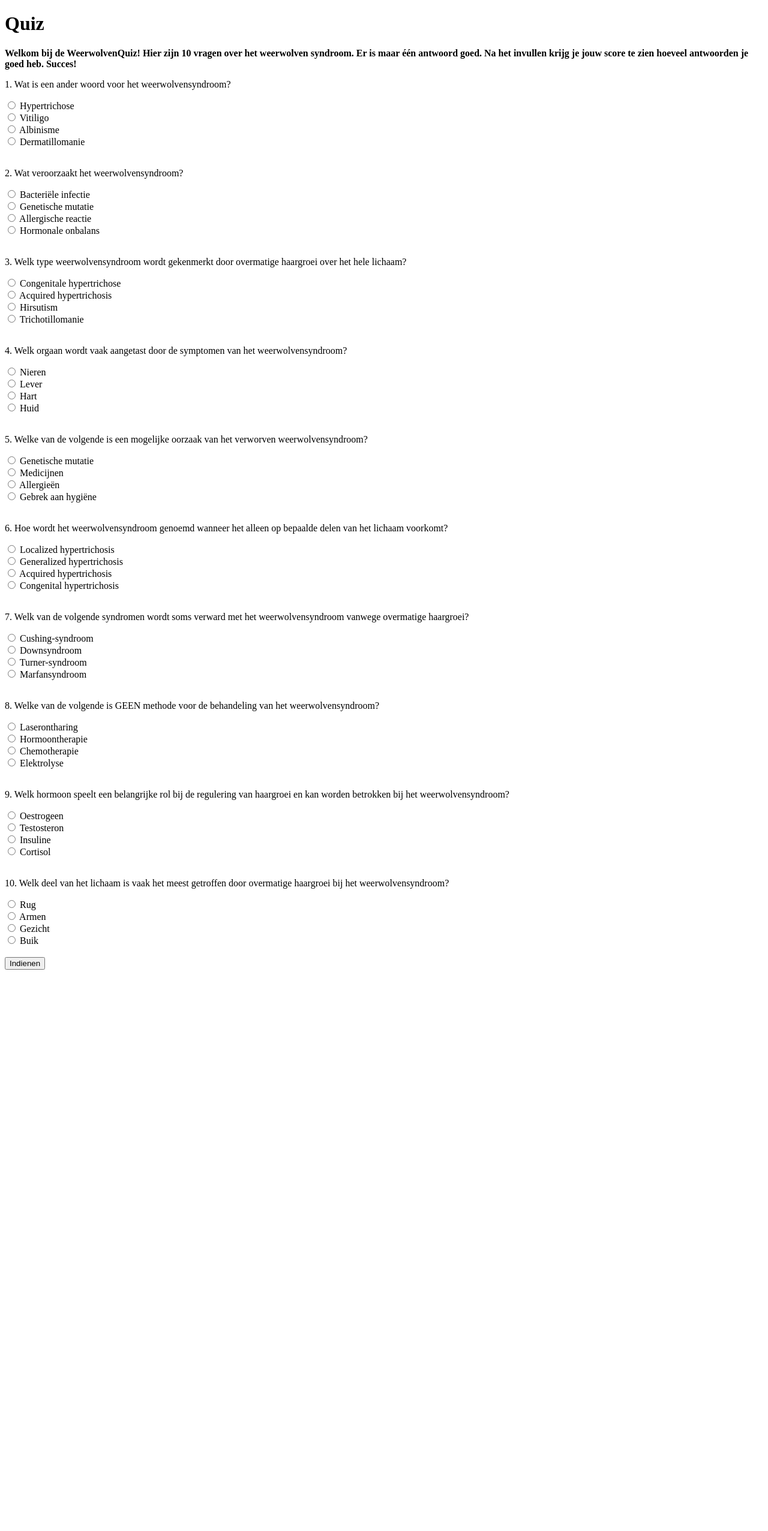
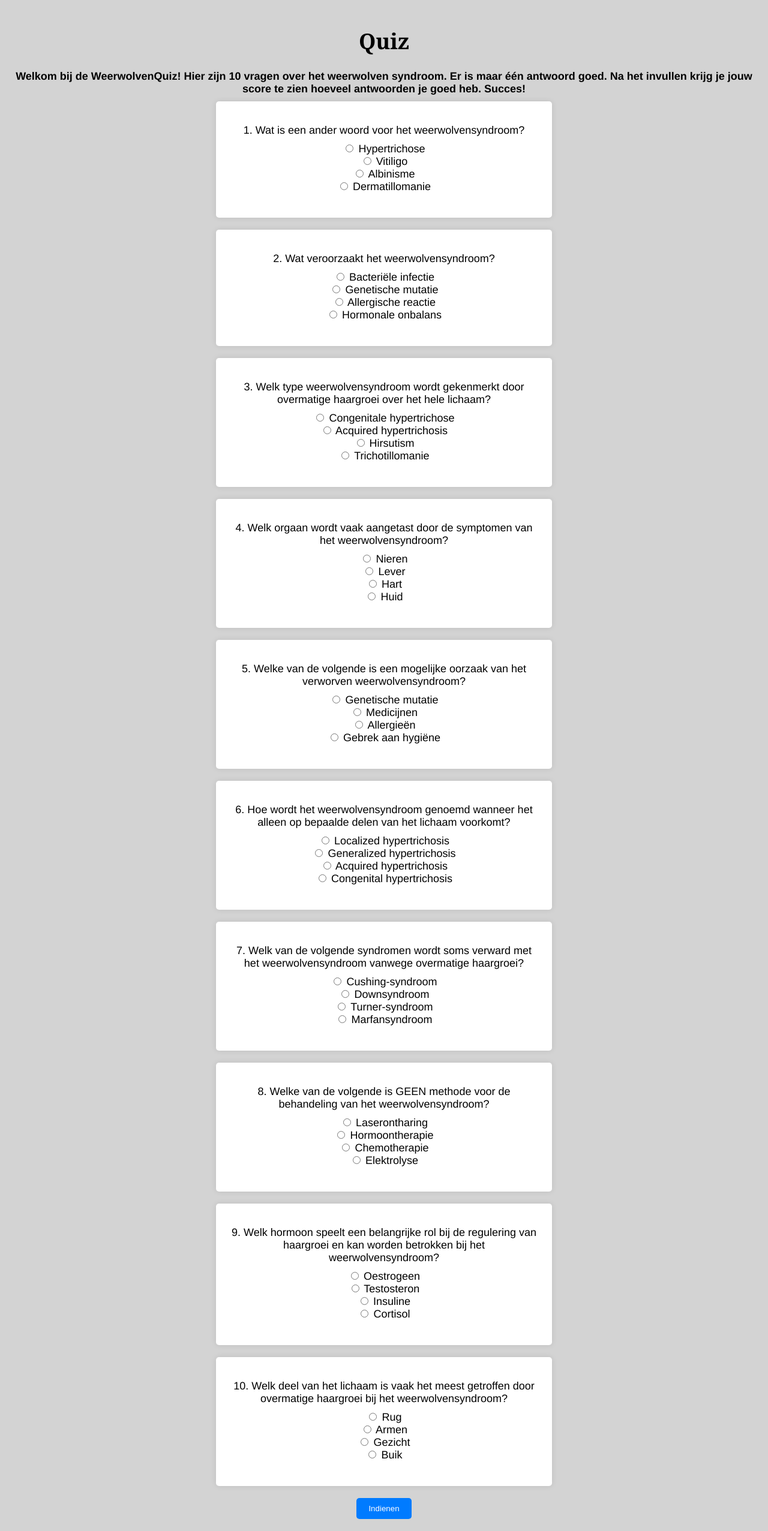
Before and after one commit to WoutervanderRolBrouwer/Hypertrichose, a PHP site: page /Quiz/quiz.php in a window 1280 px wide. Shown: the whole page at 60% size. Before the commit the page ends 1617 px from the top, so only its background shows below. Run offline with PHP 8.4, Linux system fonts and the light colour scheme; style sheets or scripts are compiled from the project's sources.

Commit message:
Quiz Pagina aangepast.

```diff
--- /dev/null
+++ b/Quiz/Styling/quiz.css
@@ -0,0 +1,39 @@
+body {
+    background-color: #f2f2f2; /* Light grey background color */
+    color: #000; /* Black text color */
+    font-family: Arial, sans-serif; /* Example font family */
+}
+.header {
+    text-align: center;
+    background-color: lightgray; /* Example primary color */
+    color: black;
+    padding: 20px;
+    margin-bottom: 20px;
+}
+form {
+    max-width: 600px;
+    margin: 0 auto;
+    padding: 0 20px;
+}
+p {
+    margin-bottom: 10px;
+}
+input[type="radio"] {
+    margin-bottom: 5px;
+}
+input[type="submit"] {
+    background-color: #007bff; /* Example primary color */
+    color: white;
+    padding: 10px 20px;
+    border: none;
+    cursor: pointer;
+    border-radius: 5px;
+    font-family: Arial, sans-serif; /* Example font family */
+}
+.question-block {
+    background-color: #fff; /* Witte achtergrondkleur */
+    padding: 20px;
+    border-radius: 5px;
+    box-shadow: 0 0 10px rgba(0, 0, 0, 0.1); /* Schaduw effect */
+    margin-bottom: 20px; /* Ruimte onder elke vraag */
+}
--- /dev/null
+++ b/Quiz/Styling/quiz.scss
@@ -0,0 +1,50 @@
+// Define variables for colors and other common styles
+$primary-color: #007bff; // Voorbeeld hoofdkleur
+$font-family: Arial, sans-serif; // Voorbeeld lettertype
+$background-color: #f2f2f2; // Lichtgrijze achtergrondkleur
+$text-color: #000; // Zwarte tekstkleur
+
+// Style the header
+.header {
+    text-align: center;
+    background-color: $primary-color;
+    color: white;
+    padding: 20px;
+    margin-bottom: 20px;
+}
+
+// Style the body
+body {
+    background-color: $background-color;
+    color: $text-color;
+    font-family: $font-family;
+}
+
+// Style the form
+form {
+    max-width: 600px;
+    margin: 0 auto;
+    padding: 0 20px;
+}
+
+// Style the questions
+p {
+    margin-bottom: 10px;
+}
+
+input[type="radio"] {
+    margin-bottom: 5px;
+}
+
+// Style the submit button
+input[type="submit"] {
+    background-color: $primary-color;
+    color: white;
+    padding: 10px 20px;
+    border: none;
+    cursor: pointer;
+    border-radius: 5px;
+    font-family: $font-family;
+}
+
+// Add additional styles as needed
--- a/Quiz/quiz.php
+++ b/Quiz/quiz.php
@@ -4,6 +4,9 @@
     <meta charset="UTF-8">
     <meta name="viewport" content="width=device-width, initial-scale=1.0">
     <title>Hypertrichose</title>
+    <link rel="stylesheet" href="../css/main.css">
+    <link rel="stylesheet" href="../css/style.css">
+    <link rel="stylesheet" href="../Quiz/Styling/quiz.css">
 </head>
 <body>
     <div class="header">
@@ -19,69 +22,90 @@
 
 
         <form action="quiz_result.php" method="post">
+
+        <div class="question-block">
         <p>1. Wat is een ander woord voor het weerwolvensyndroom?</p>
         <input type="radio" name="question1" value="a"> Hypertrichose<br>
         <input type="radio" name="question1" value="b"> Vitiligo<br>
         <input type="radio" name="question1" value="c"> Albinisme<br>
         <input type="radio" name="question1" value="d"> Dermatillomanie<br><br>
+        </div>
 
+        <div class="question-block">
         <p>2. Wat veroorzaakt het weerwolvensyndroom?</p>
         <input type="radio" name="question2" value="a"> Bacteriële infectie<br>
         <input type="radio" name="question2" value="b"> Genetische mutatie<br>
         <input type="radio" name="question2" value="c"> Allergische reactie<br>
         <input type="radio" name="question2" value="d"> Hormonale onbalans<br><br>
+        </div>
 
+        <div class="question-block">
         <p>3. Welk type weerwolvensyndroom wordt gekenmerkt door overmatige haargroei over het hele lichaam? </p>
         <input type="radio" name="question3" value="a"> Congenitale hypertrichose<br>
         <input type="radio" name="question3" value="b"> Acquired hypertrichosis<br>
         <input type="radio" name="question3" value="c"> Hirsutism<br>
         <input type="radio" name="question3" value="d"> Trichotillomanie <br><br>
+        </div>
 
+        <div class="question-block">
         <p>4. Welk orgaan wordt vaak aangetast door de symptomen van het weerwolvensyndroom? </p>
         <input type="radio" name="question4" value="a"> Nieren<br>
         <input type="radio" name="question4" value="b"> Lever<br>
         <input type="radio" name="question4" value="c"> Hart<br>
         <input type="radio" name="question4" value="d"> Huid<br><br>
+        </div>
 
+        <div class="question-block">
         <p>5. Welke van de volgende is een mogelijke oorzaak van het verworven weerwolvensyndroom?</p>
         <input type="radio" name="question5" value="a"> Genetische mutatie<br>
         <input type="radio" name="question5" value="b"> Medicijnen<br>
         <input type="radio" name="question5" value="c"> Allergieën<br>
         <input type="radio" name="question5" value="d"> Gebrek aan hygiëne<br><br>
+        </div>
 
+        <div class="question-block">
         <p>6. Hoe wordt het weerwolvensyndroom genoemd wanneer het alleen op bepaalde delen van het lichaam voorkomt?</p>
         <input type="radio" name="question6" value="a"> Localized hypertrichosis<br>
         <input type="radio" name="question6" value="b"> Generalized hypertrichosis<br>
         <input type="radio" name="question6" value="c"> Acquired hypertrichosis<br>
         <input type="radio" name="question6" value="d"> Congenital hypertrichosis<br><br>
+        </div>
 
+        <div class="question-block">
         <p>7. Welk van de volgende syndromen wordt soms verward met het weerwolvensyndroom vanwege overmatige haargroei?</p>
         <input type="radio" name="question7" value="a"> Cushing-syndroom<br>
         <input type="radio" name="question7" value="b"> Downsyndroom<br>
         <input type="radio" name="question7" value="c"> Turner-syndroom<br>
         <input type="radio" name="question7" value="d"> Marfansyndroom<br> <br>
+        </div>
 
+        <div class="question-block">
         <p>8. Welke van de volgende is GEEN methode voor de behandeling van het weerwolvensyndroom?</p>
         <input type="radio" name="question8" value="a"> Laserontharing<br>
         <input type="radio" name="question8" value="b"> Hormoontherapie<br>
         <input type="radio" name="question8" value="c"> Chemotherapie<br>
         <input type="radio" name="question8" value="d"> Elektrolyse<br><br>
+        </div>
 
+        <div class="question-block">
         <p>9. Welk hormoon speelt een belangrijke rol bij de regulering van haargroei en kan worden betrokken bij het weerwolvensyndroom?</p>
         <input type="radio" name="question9" value="a"> Oestrogeen<br>
         <input type="radio" name="question9" value="b"> Testosteron<br>
         <input type="radio" name="question9" value="c"> Insuline<br>
         <input type="radio" name="question9" value="d"> Cortisol<br><br>
+        </div>
 
+        <div class="question-block">
         <p>10. Welk deel van het lichaam is vaak het meest getroffen door overmatige haargroei bij het weerwolvensyndroom?</p>
         <input type="radio" name="question10" value="a"> Rug<br>
         <input type="radio" name="question10" value="b"> Armen<br>
         <input type="radio" name="question10" value="c"> Gezicht<br>
         <input type="radio" name="question10" value="d"> Buik<br><br>
+        </div>
+
+        <input type="submit" value="Indienen">
 
 
-
-        <input type="submit" value="Indienen">
     </div>
 </body>
 </html>
```
Also changed, not shown: Quiz/Styling/quiz_result.css (added, +20 -0 lines), Quiz/Styling/quiz_result.scss (added, +37 -0 lines), Quiz/package.json (added, +15 -0 lines), Quiz/quiz_result.php (+78 -23 lines), Quiz/package-lock.json (added).
